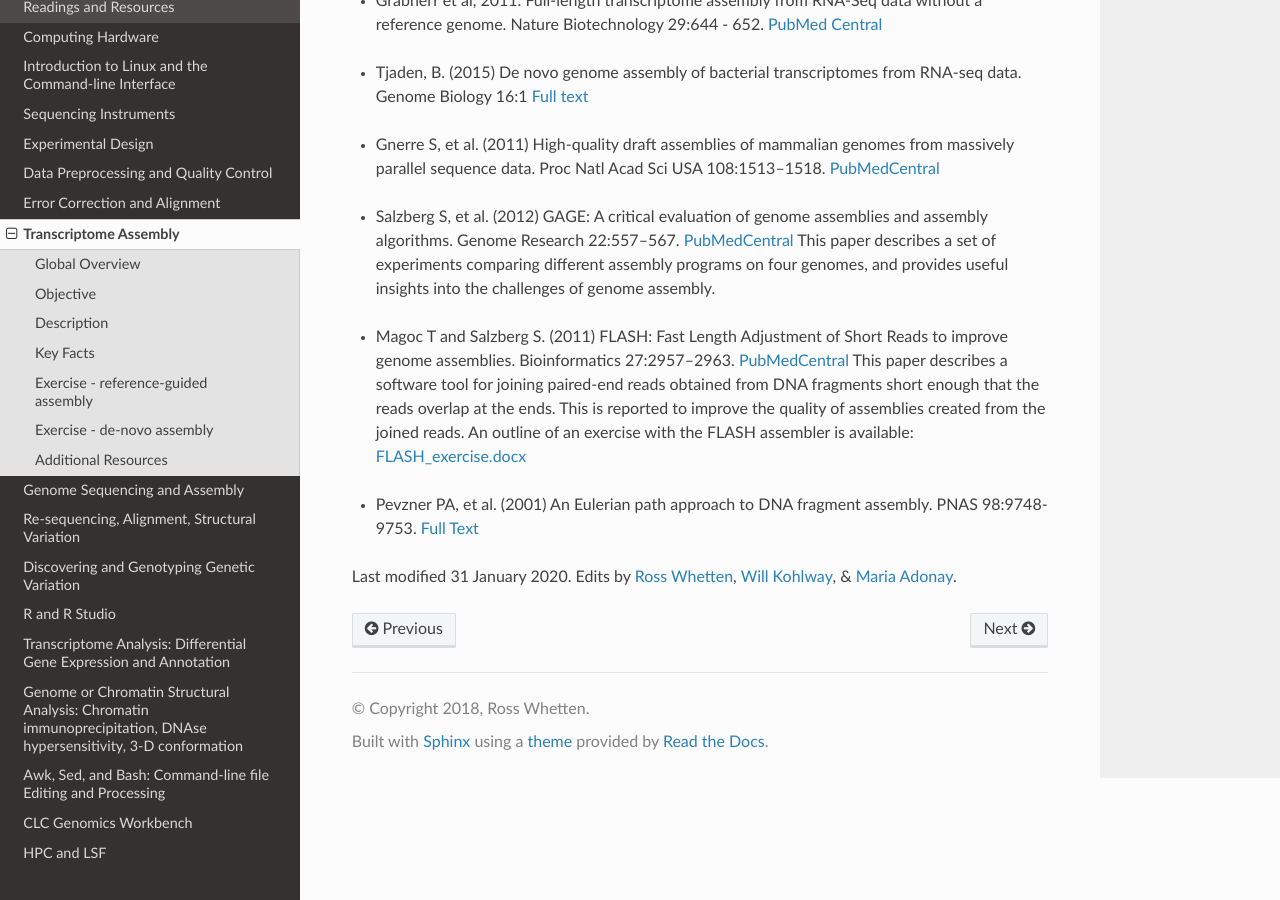
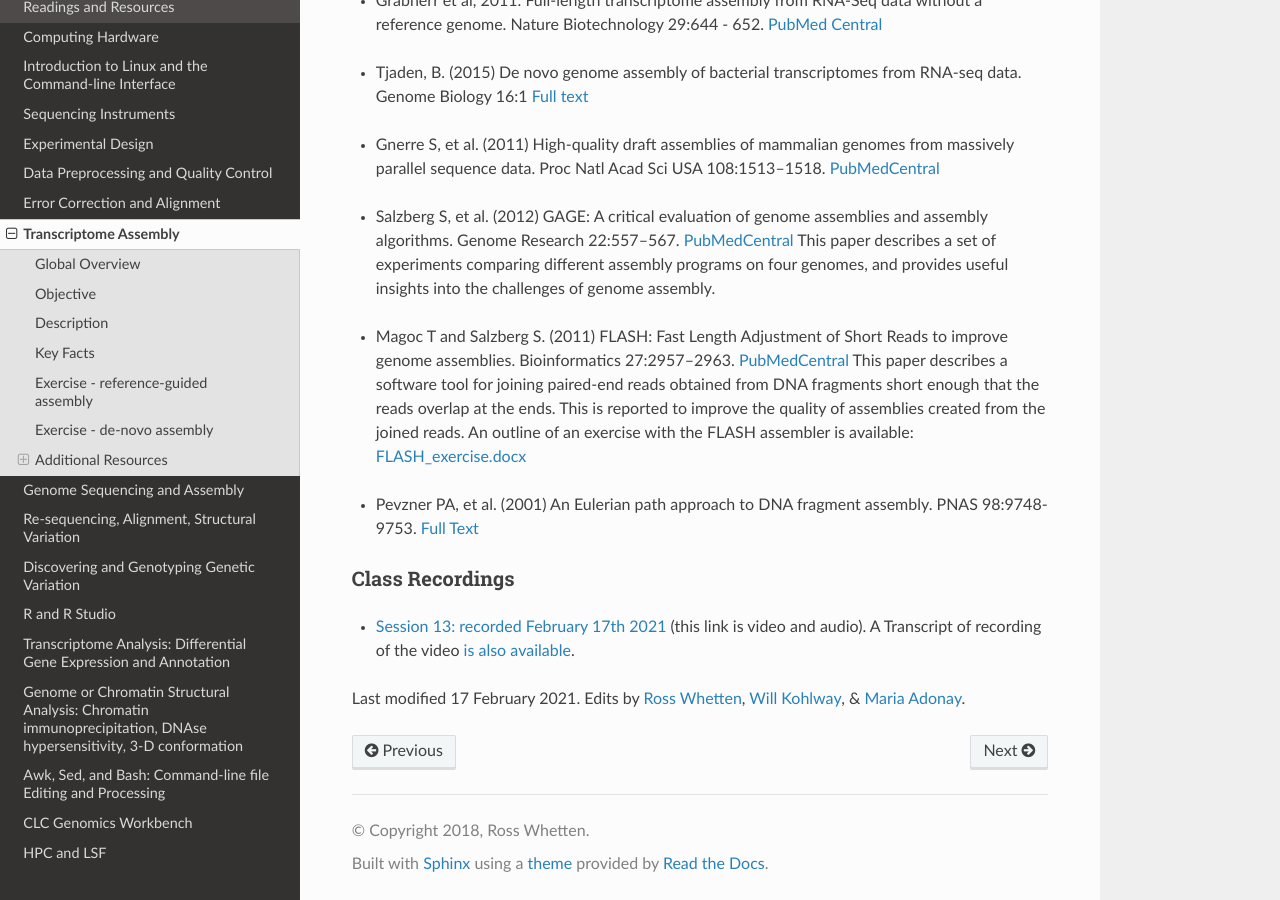
Before and after one commit to rwhetten/DeepSeqAnalysis, a Sphinx documentation site: the page built from docs/source/transcriptome-assembly.rst, in a window 1280 px wide and 900 px high, scrolled down 4061 px. Built offline with Sphinx 7.4.7 and the Read the Docs theme 2.0.0, drawn with Linux system fonts in a browser that asks for light colours.

Commit message:
Update transcriptome-assembly.rst

```diff
--- a/docs/source/transcriptome-assembly.rst
+++ b/docs/source/transcriptome-assembly.rst
@@ -153,5 +153,11 @@
 + Pevzner PA, et al. (2001) An Eulerian path approach to DNA fragment assembly. PNAS 98:9748-9753. `Full Text <http://www.pnas.org/content/98/17/9748.full>`_
 
 
-Last modified 31 January 2020.
+Class Recordings
+----------------
+
++   `Session 13: recorded February 17th 2021 <https://drive.google.com/file/d/182gfAFp94kjj1CsuFK5LS04gCzsexsTn/view?usp=sharing>`_ (this link is video and audio). A Transcript of recording of the video `is also available <https://drive.google.com/file/d/1bb9cin5gVT6fNhwpnWZIER9xoJIy0Jxu/view?usp=sharing>`_.
+
+
+Last modified 17 February 2021.
 Edits by `Ross Whetten <https://github.com/rwhetten>`_, `Will Kohlway <https://github.com/wkohlway>`_, & `Maria Adonay <https://github.com/amalgamaria>`_.
```
